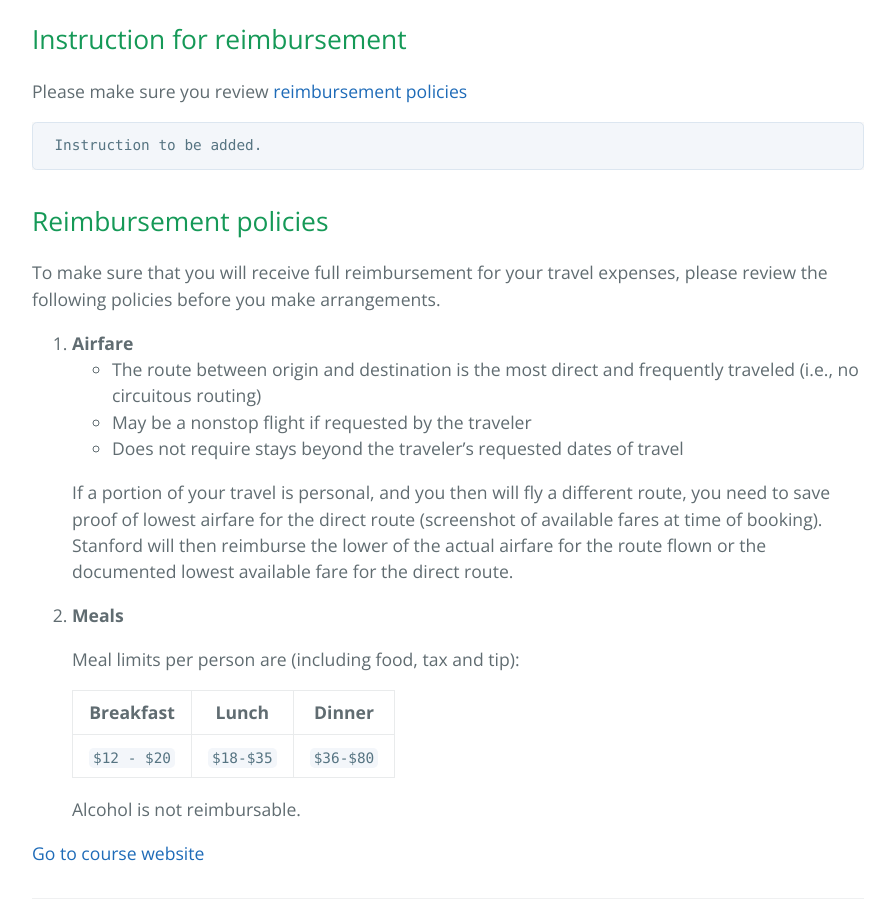
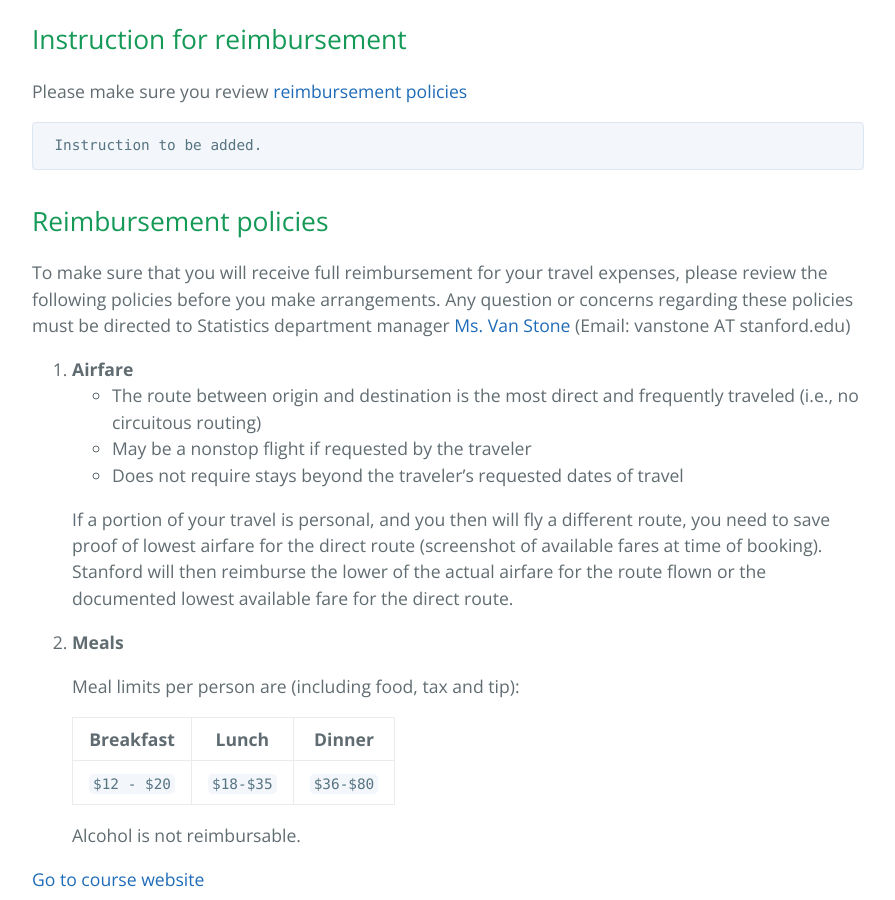
Before and after one commit to stats285/stats285.github.io, a Jekyll site: the page built from speaker_visit.md, in a window 1280 px wide and 900 px high, scrolled down 633 px. Shown: the whole window, without its empty margins (192-1087 px from the left). Built offline with Jekyll 4.4.1, drawn with Linux system fonts in a browser that asks for light colours; our own code applies the rules of GitHub Pages for plain Markdown files; the repository's description, which GitHub fills in, is left out.

Commit message:
fix link

```diff
--- a/speaker_visit.md
+++ b/speaker_visit.md
@@ -15,7 +15,8 @@ Please make sure you review [reimbursement policies](#reimbursement-policies)
 
 
 ## Reimbursement policies
-To make sure that you will receive full reimbursement for your travel expenses, please review the following policies before you make arrangements.
+To make sure that you will receive full reimbursement for your travel expenses, please review the following policies before you make arrangements. Any question or concerns regarding these policies must be directed to Statistics department manager [Ms. Van Stone](https://statistics.stanford.edu/people/ellen-van-stone) (Email: vanstone AT stanford.edu)
+
 
 1. **Airfare**
    * The route between origin and destination is the most direct and frequently traveled (i.e., no circuitous routing)
```
